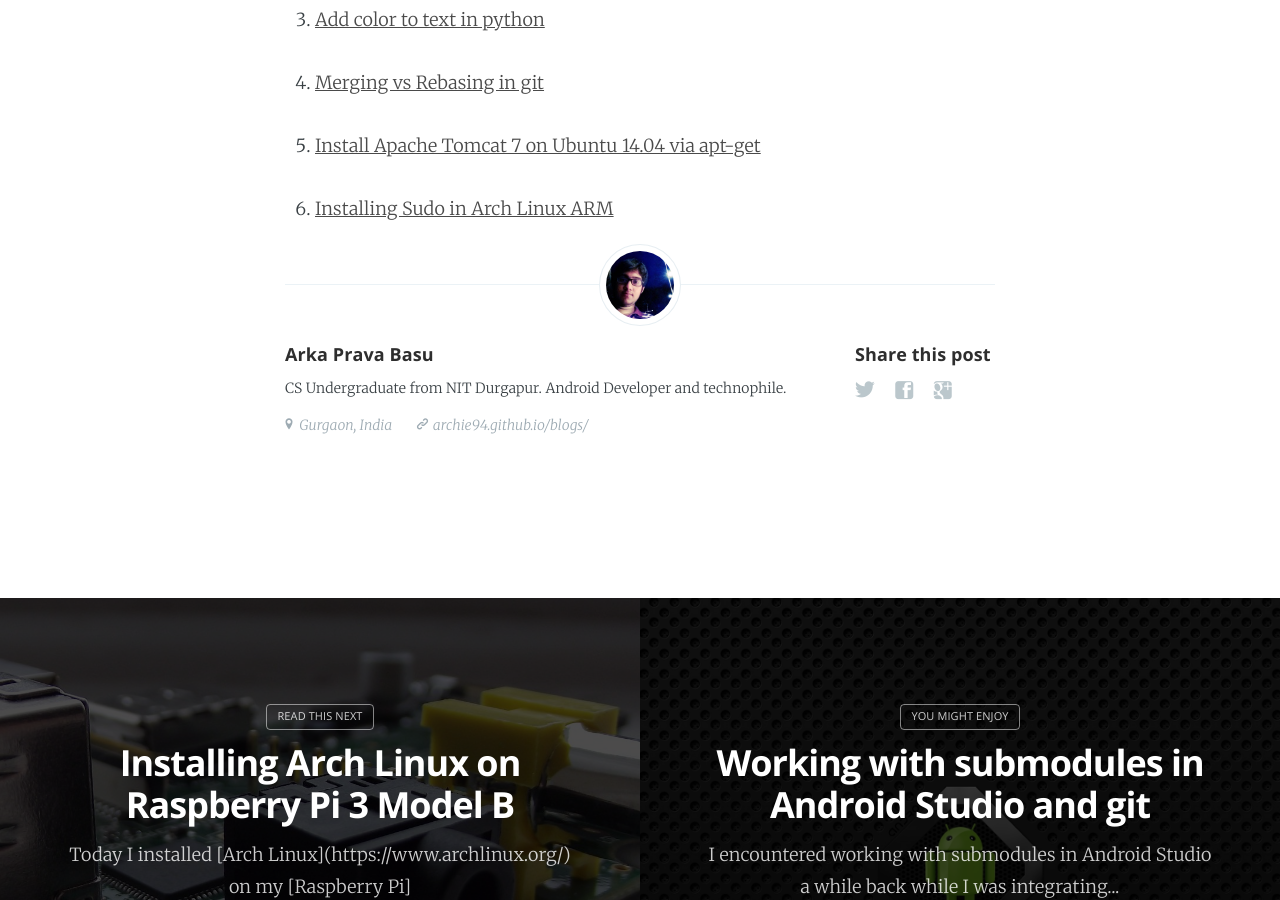
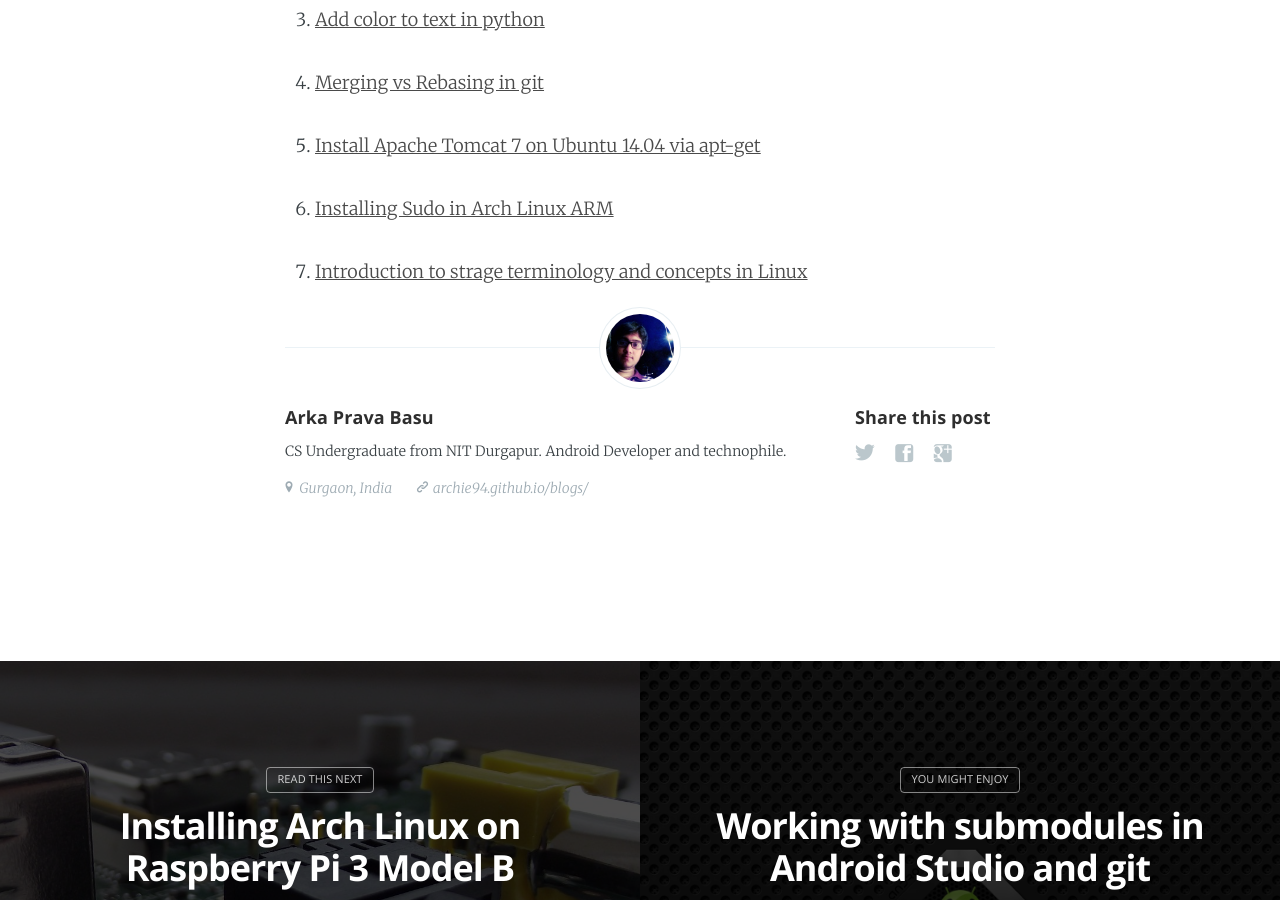
Before and after one commit to archie94/blogs, a Jekyll site: the page built from _posts/2017-02-07-blog-of-blogs.md, in a window 1280 px wide and 900 px high, scrolled down 1030 px. Built offline with Jekyll 4.4.1, drawn with Linux system fonts in a browser that asks for light colours; nearby versions of some CDN libraries.

Commit message:
Adding a new link

```diff
--- a/_posts/2017-02-07-blog-of-blogs.md
+++ b/_posts/2017-02-07-blog-of-blogs.md
@@ -23,3 +23,5 @@ Here I plan to keep links of exciting blog posts which I encounter. I will go on
 5. [Install Apache Tomcat 7 on Ubuntu 14.04 via apt-get](https://www.digitalocean.com/community/tutorials/how-to-install-apache-tomcat-7-on-ubuntu-14-04-via-apt-get)
 
 6. [Installing Sudo in Arch Linux ARM](https://www.reddit.com/r/raspberry_pi/comments/4skwiq/arch_linux_arm_tutorial_part_2_installing_sudo/?st=j3ag3dpv&sh=537cfee1)
+
+7. [Introduction to strage terminology and concepts in Linux](https://www.digitalocean.com/community/tutorials/an-introduction-to-storage-terminology-and-concepts-in-linux)
```
